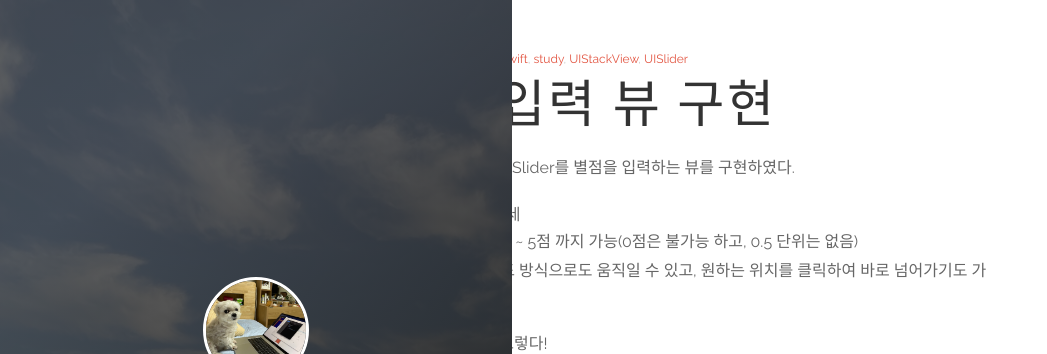
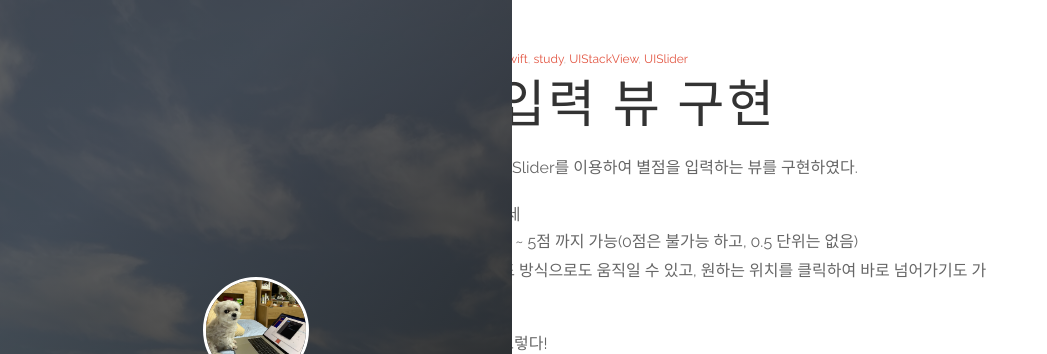
Before and after one commit to dy-yb/dy-yb.github.io, a Jekyll site: the page built from _posts/2022-02-24-RatingView.md, in a window 1280 px wide and 900 px high, cut to the strip 0-354 px from the top of the window. Shown: the whole strip, without its empty margins (0-1047 px from the left). Built offline with Jekyll 4.4.1, drawn with Linux system fonts in a browser that asks for light colours; nearby versions of some CDN libraries; comment, search, counter and statistics services are not loaded.

Commit message:
Update 2022-02-24-RatingView.md

```diff
--- a/_posts/2022-02-24-RatingView.md
+++ b/_posts/2022-02-24-RatingView.md
@@ -5,7 +5,7 @@ tags: swift study UIStackView UISlider
 categories: [ iOS ]
 ---
 
-UIStackView와 UISlider를 별점을 입력하는 뷰를 구현하였다.
+UIStackView와 UISlider를 이용하여 별점을 입력하는 뷰를 구현하였다.
 
 - 요구 사항 상세
     - 별점은 1 ~ 5점 까지 가능(0점은 불가능 하고, 0.5 단위는 없음)
```
